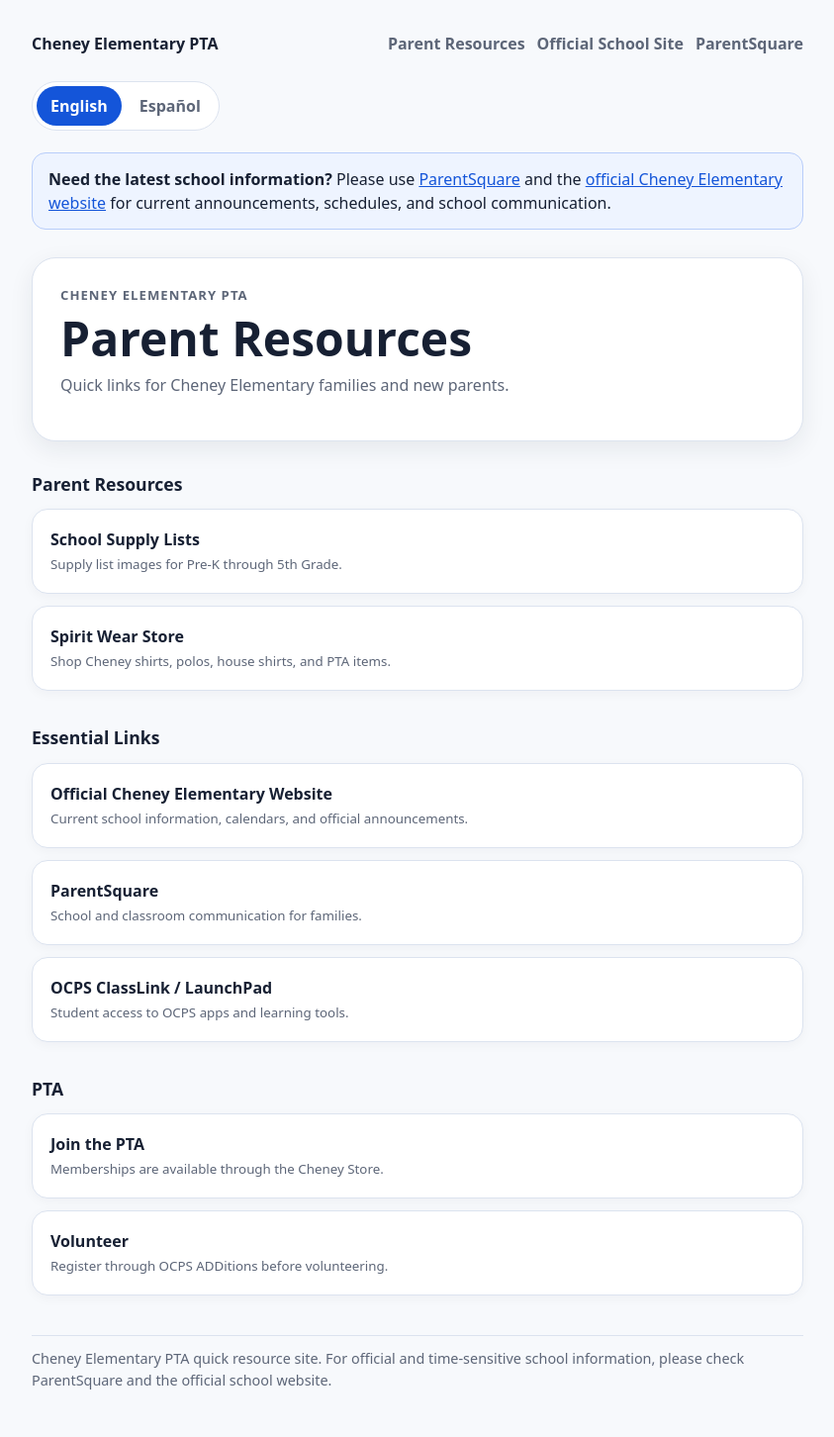
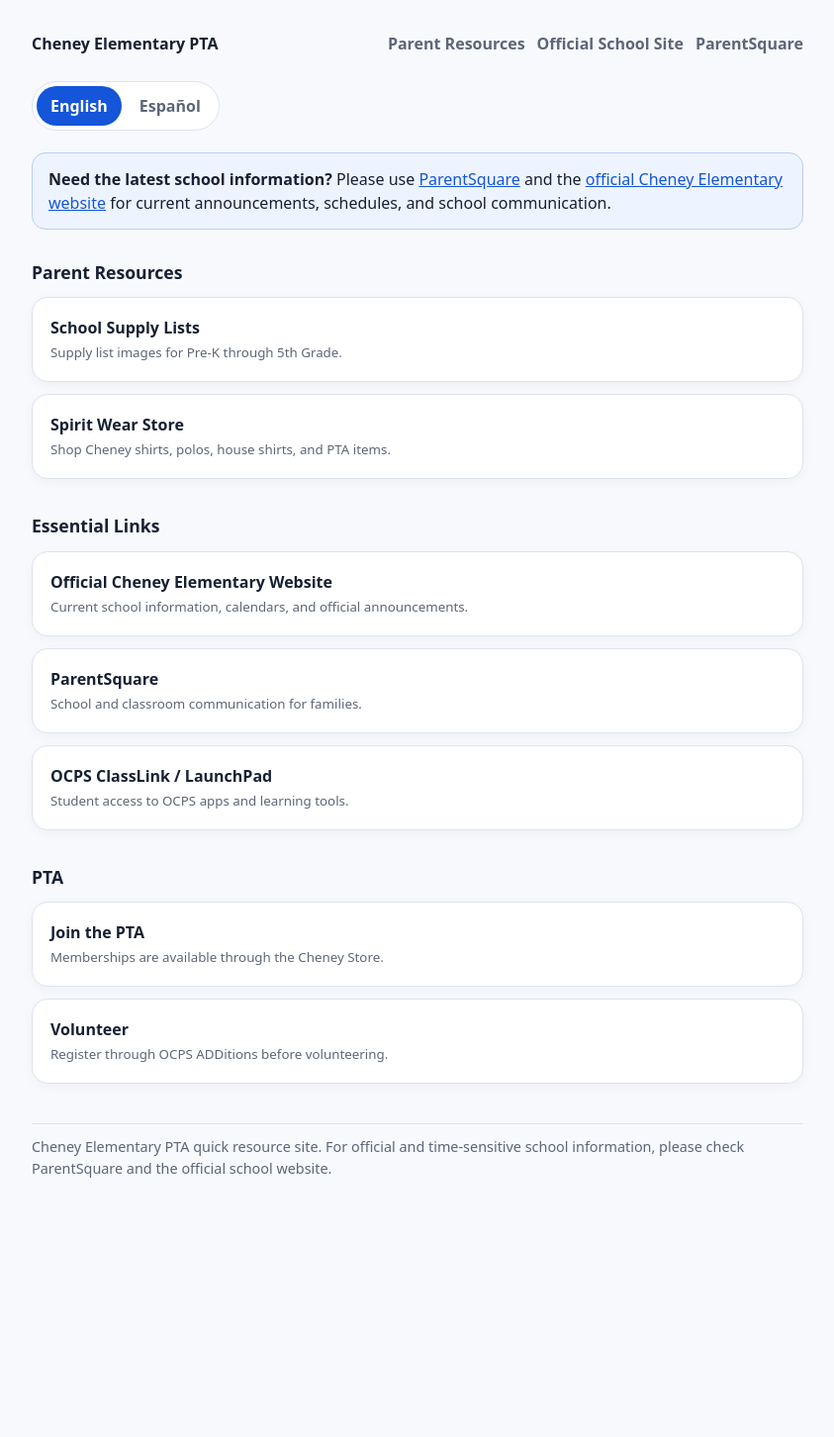
Before and after one commit to matthewtckr/cheneypta, a Jekyll site: the page built from index.md, in a window 1280 px wide. Shown: the whole page at 99% size, without its empty margins (218-1061 px from the left). Built offline with Jekyll 4.4.1, drawn with Linux system fonts in a browser that asks for light colours; after the commit the page ends 1238 px from its top, so only the background shows below that.

Commit message:
Remove homepage hero text

```diff
--- a/index.md
+++ b/index.md
@@ -2,14 +2,6 @@
 layout: default
 title: Home
 ---
-
-<section class="hero">
-  <p class="eyebrow">Cheney Elementary PTA</p>
-  <h1 data-lang="en">Parent Resources</h1>
-  <h1 data-lang="es">Recursos para familias</h1>
-  <p data-lang="en">Quick links for Cheney Elementary families and new parents.</p>
-  <p data-lang="es">Enlaces rápidos para las familias de Cheney Elementary y familias nuevas.</p>
-</section>
 
 {% assign resources = site.resources | sort: "order" %}
 
```
